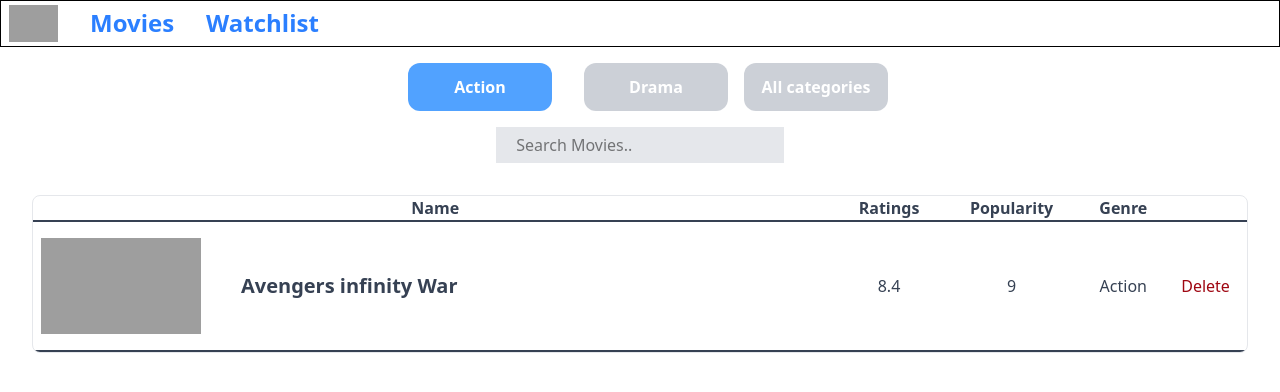
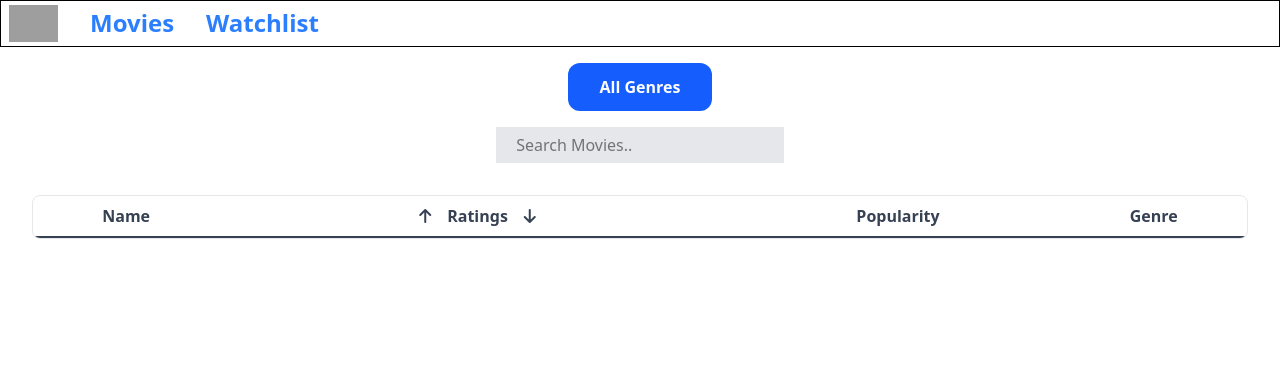
Before and after one commit to nandan099/IMDB-Clone, a React (Vite) app: page /watchlist in a window 1280 px wide. Shown: the top 392 px of the page. Built offline with nearby package versions, Linux system fonts and the light colour scheme; grey boxes are pictures that could not be loaded.

Commit message:
updating Movies component to fetch data from API and display movie cards

```diff
--- a/package.json
+++ b/package.json
@@ -8,6 +8,8 @@
     "build": "vite build",
     "lint": "eslint .",
     "preview": "vite preview"
+
+
   },
   "dependencies": {
     "@tailwindcss/vite": "^4.1.17",
--- a/src/App.jsx
+++ b/src/App.jsx
@@ -1,12 +1,37 @@
+import { useState } from "react";
+import "./App.css";
 import Navbar from "./components/Navbar";
 import WatchList from "./components/Watchlist";
 import Movies from "./components/Movies";
 import Banner from "./components/Banner";
 
-
 import { BrowserRouter, Routes, Route } from "react-router-dom";
 
 function App() {
+  let [watchlist, setWatchList] = useState(() => {
+    let moviesFromLocalStorage = localStorage.getItem("moviesApp");
+    if (!moviesFromLocalStorage) {
+      return [];
+    }
+    return JSON.parse(moviesFromLocalStorage);
+  });
+
+  let handleAddtoWatchlist = (movieObj) => {
+    let newWatchList = [...watchlist, movieObj];
+    localStorage.setItem("moviesApp", JSON.stringify(newWatchList));
+    setWatchList(newWatchList);
+    console.log(newWatchList);
+  };
+
+  let handleRemoveFromWatchList = (movieObj) => {
+    let filteredWatchlist = watchlist.filter((movie) => {
+      return movie.id !== movieObj.id;
+    });
+    setWatchList(filteredWatchlist);
+    localStorage.setItem("moviesApp", JSON.stringify(filteredWatchlist));
+    console.log(filteredWatchlist);
+  };
+
   return (
     <>
       <BrowserRouter>
@@ -17,13 +42,26 @@ function App() {
             path="/"
             element={
               <>
-                <Banner /> <Movies />
+                <Banner />
+                <Movies
+                  watchlist={watchlist}
+                  handleAddtoWatchlist={handleAddtoWatchlist}
+                  handleRemoveFromWatchlist={handleRemoveFromWatchList}
+                />
               </>
             }
-
           />
 
-          <Route path="/watchlist" element={<WatchList />} />
+          <Route
+            path="/watchlist"
+            element={
+              <WatchList
+                watchlist={watchlist}
+                setWatchlist={setWatchList}
+                handleRemoveFromWatchlist={handleRemoveFromWatchList}
+              />
+            }
+          />
         </Routes>
       </BrowserRouter>
     </>
--- a/src/components/MovieCard.jsx
+++ b/src/components/MovieCard.jsx
@@ -1,16 +1,47 @@
-import React from 'react'
+import React from "react";
 
-function MovieCard({poster_path }) {
+function MovieCard({
+  poster_path,
+  handleAddtoWatchlist,
+  movieObj,
+  handleRemoveFromWatchlist,
+  watchlist = [],
+}) {
+  function doesContain(movieObj) {
+    if (!Array.isArray(watchlist)) return false;
+    for (let i = 0; i < watchlist.length; i++) {
+      if (watchlist[i].id === movieObj.id) {
+        return true;
+      }
+    }
+    return false;
+  }
+
   return (
-    <div className='h-[40vh] w-[200px] bg-center bg-cover rounded-xl hover:scale-110 duration-300 hover:cursor-pointer flex flex-col justify-between items-end' style={{backgroundImage: `url(https://image.tmdb.org/t/p/original/${poster_path})`}}>
-
-      <div className="flex m-4 justify-center bg-gray-900/60 text-emerald-300 h-8 w-8 items-center arounded-lg "><i class="fa-solid fa-plus"></i></div>
-
-
-
-
+    <div
+      className="h-[40vh] w-[200px] bg-center bg-cover rounded-xl hover:scale-110 duration-300 hover:cursor-pointer flex flex-col justify-between items-end"
+      style={{
+        backgroundImage: `url(https://image.tmdb.org/t/p/original/${poster_path})`,
+      }}
+    >
+      {doesContain(movieObj) ? (
+        <div
+          onClick={() => handleRemoveFromWatchlist(movieObj)}
+          className="flex m-4 justify-center bg-gray-900/60 text-red-500 h-8 w-8 items-center rounded-lg"
+        >
+          <i className="fa-solid fa-xmark" />
+        </div>
+      ) : (
+        <div
+          onClick={() => handleAddtoWatchlist(movieObj)}
+          className="flex m-4 justify-center bg-gray-900/60 text-emerald-300 h-8 w-8 items-center rounded-lg"
+        >
+          <i className="fa-solid fa-plus" />
+        </div>
+      )}
     </div>
-  )
+  );
 }
 
-export default MovieCard
+export default MovieCard;
+// ...existing code...
--- a/src/components/Movies.jsx
+++ b/src/components/Movies.jsx
@@ -3,53 +3,61 @@ import MovieCard from "./MovieCard";
 import axios from "axios";
 import Pagination from "./pagination";
 
-function Movies() {
+function Movies({ handleAddtoWatchlist, handleRemoveFromWatchlist, watchlist }) {
+  const [movies, setMovies] = useState([]);
+  const [pageNo, setPageNo] = useState(1);
 
-  const [movies, setMovies] = useState([])
-  const [pageNo , setPageNo] = useState(1)
+  const handlePrev = () => {
+    if (pageNo === 1) {
+      return;
+    }
+    setPageNo((p) => p - 1);
+  };
+  const handleNext = () => {
+    setPageNo((p) => p + 1);
+  };
 
-  const handlePrev = ()=>{
-    if(pageNo==1){
-      setPageNo(pageNo)
-    }
-    else{
-    setPageNo(pageNo-1)
-    }
-  }
-  const handleNext = ()=>{
-    setPageNo(pageNo+1)
-  }
-
-  useEffect(() =>{
-    axios.get(`https://api.themoviedb.org/3/movie/popular?api_key=d7e7715979ce2ae62edda81db501ec11&language=en-US&page=${pageNo}`)
+  useEffect(() => {
+    axios
+      .get(
+        `https://api.themoviedb.org/3/movie/popular?api_key=d7e7715979ce2ae62edda81db501ec11&language=en-US&page=${pageNo}`
+      )
        .then(function (res) {
         setMovies(res.data.results);
         console.log(res.data.results);
       })
+      .catch((err) => {
+        console.error(err);
+      });
   }, [pageNo]);
 
   return (
-    <div>
-      <div className="text-2xl m-4 font-bold text-center text-black-500  ">
+    <div className="p-5">
+      <div className="text-2xl m-4 font-bold text-center text-black">
         Trending Movies
       </div>
-      <div className="flex flex-row flex-wrap  justify-around ">
+      <div className="flex flex-row flex-wrap justify-around gap-8">
         {movies.map((movieObj) => {
           return (
             <MovieCard
+              key={movieObj.id}
+              movieObj={movieObj}
               poster_path={movieObj.poster_path}
               name={movieObj.original_title}
+              handleAddtoWatchlist={handleAddtoWatchlist}
+              handleRemoveFromWatchlist={handleRemoveFromWatchlist}
+              watchlist={watchlist}
             />
           );
         })}
       </div>
-      <Pagination pageNo ={pageNo} handleNext={handleNext} handlePrev={handlePrev}/>
-
+      <Pagination pageNo={pageNo} handleNext={handleNext} handlePrev={handlePrev} />
     </div>
   );
 }
 
 export default Movies;
+// ...existing code...
 
 // https://api.themoviedb.org/3/movie/top_rated?api_key=d7e7715979ce2ae62edda81db501ec11&language=en-US&page=1
 // https://api.themoviedb.org/3/movie/now_playing?api_key=d7e7715979ce2ae62edda81db501ec11&language=en-US&page=1
--- a/src/components/WatchList.jsx
+++ b/src/components/WatchList.jsx
@@ -1,19 +1,67 @@
-import React from "react";
+import React, { useState } from "react";
+import genreids from "../utility/genre";
 
-function WatchList() {
+function WatchList({ watchlist = [], setWatchlist, handleRemoveFromWatchlist }) {
+  const [search, setSearch] = useState("");
+  const [currGenre, setCurrGenre] = useState("All Genres");
+
+  const genreList = (() => {
+    const temp = watchlist.map((movieObj) => {
+      return genreids[movieObj.genre_ids?.[0]];
+    });
+    const uniqueGenres = new Set(temp.filter(Boolean));
+    return ["All Genres", ...Array.from(uniqueGenres)];
+  })();
+
+  let handleSearch = (e) => {
+    setSearch(e.target.value);
+  };
+  let handleFilter = (genre) => {
+    setCurrGenre(genre);
+  };
+
+  let sortIncreasing = () => {
+    let sortedIncreasing = [...watchlist].sort((movieA, movieB) => {
+      return movieA.vote_average - movieB.vote_average;
+    });
+
+    setWatchlist(sortedIncreasing);
+  };
+
+  let sortDecreasing = () => {
+     let sortedDecreasing = [...watchlist].sort((movieA, movieB) => {
+      return movieB.vote_average - movieA.vote_average;
+    });
+
+    setWatchlist(sortedDecreasing);
+  };
+
   return (
     <>
-
-    <div className='flex justify-center flex-wrap m-4'>
-      <div className='flex justify-center items-center h-12 w-36 bg-blue-400 rounded-xl text-white font-bold mx-4'>Action</div>
-      <div className='flex justify-center items-center h-12 w-36 bg-gray-400/50  rounded-xl text-white font-bold mx-4'>Drama</div>
-      <div className='flex justify-center items-center h-12 w-36 bg-gray-400/50 rounded-xl text-white font-bold'>All categories</div>
-    </div>
-      <div className="flex justify-center my-4  ">
+      <div className="flex justify-center flex-wrap m-4">
+        {genreList.map((genre) => {
+          return (
+            <div
+              key={genre}
+              onClick={() => handleFilter(genre)}
+              className={
+                currGenre === genre
+                  ? "flex justify-center items-center h-12 w-36 bg-blue-600 rounded-xl text-white font-bold mx-4"
+                  : "flex justify-center items-center h-12 w-36 bg-blue-400 rounded-xl text-white font-bold mx-4 "
+              }
+            >
+              {genre}
+            </div>
+          );
+        })}
+      </div>
+      <div className="flex justify-center my-4">
         <input
+          onChange={handleSearch}
+          value={search}
           type="text"
           placeholder=" Search Movies.."
-          className="h-9 w-[18rem] bg-gray-200 outline-non px-4"
+          className="h-9 w-[18rem] bg-gray-200 outline-none px-4"
         />
       </div>
 
@@ -22,24 +70,56 @@ function WatchList() {
           <thead className="border-b-2">
             <tr>
               <th>Name</th>
-              <th>Ratings</th>
+              <th className="flex justify-center">
+                <div onClick={sortIncreasing} className="p-2">
+                  <i className="fa-solid fa-arrow-up" />
+                </div>
+                <div className="p-2">Ratings</div>
+                <div onClick={sortDecreasing} className="p-2">
+                  <i className="fa-solid fa-arrow-down" />
+                </div>
+              </th>
+
               <th>Popularity</th>
               <th>Genre</th>
             </tr>
           </thead>
 
           <tbody>
-            <tr className="border-b-2">
-              <td className="flex items-center px-2 py-4">
-                <img className='h-24 w-40 ' src={`https://i.etsystatic.com/37166133/r/il/60f034/4087791906/il_570xN.4087791906_jcbj.jpg`}/>
-                <div className="mx-10 text-xl font-bold">Avengers infinity War</div>
-              </td>
-              <td>8.4</td>
-              <td>9</td>
-              <td>Action</td>
-              <td className="text-red-800">Delete</td>
-
-            </tr>
+            {watchlist
+              .filter((movieObj) => {
+                if (currGenre === "All Genres") {
+                  return true;
+                } else {
+                  return genreids[movieObj.genre_ids?.[0]] === currGenre;
+                }
+              })
+              .filter((movieObj) => {
+                return movieObj.title.toLowerCase().includes(search.toLowerCase());
+              })
+              .map((movieObj) => {
+                return (
+                  <tr key={movieObj.id} className="border-b-2">
+                    <td className="flex items-center px-2 py-4">
+                      <img
+                        alt={movieObj.title}
+                        className="h-24 w-40"
+                        src={`https://image.tmdb.org/t/p/original/${movieObj.poster_path}`}
+                      />
+                      <div className="mx-10 text-xl font-bold">{movieObj.title}</div>
+                      </td>
+                    <td>{movieObj.vote_average}</td>
+                    <td>{movieObj.popularity}</td>
+                    <td>{genreids[movieObj.genre_ids?.[0]]}</td>
+                    <td
+                      onClick={() => handleRemoveFromWatchlist(movieObj)}
+                      className="text-red-800 cursor-pointer"
+                    >
+                      Delete
+                    </td>
+                  </tr>
+                );
+              })}
           </tbody>
         </table>
       </div>
--- /dev/null
+++ b/src/utility/genre.js
@@ -0,0 +1,22 @@
+ const genreids = {
+  28: "Action",
+  12: "Adventure",
+  16: "Animation",
+  35: "Comedy",
+  80: "Crime",
+  99: "Documentary",
+  18: "Drama",
+  10751: "Family",
+  14: "Fantasy",
+  36: "History",
+  27: "Horror",
+  10402: "Music",
+  9648: "Mystery",
+  10749: "Romance",
+  878: "Science Fiction",
+  10770: "TV Movie",
+  53: "Thriller",
+  10752: "War",
+  37: "Western",
+};
+export default genreids
```
